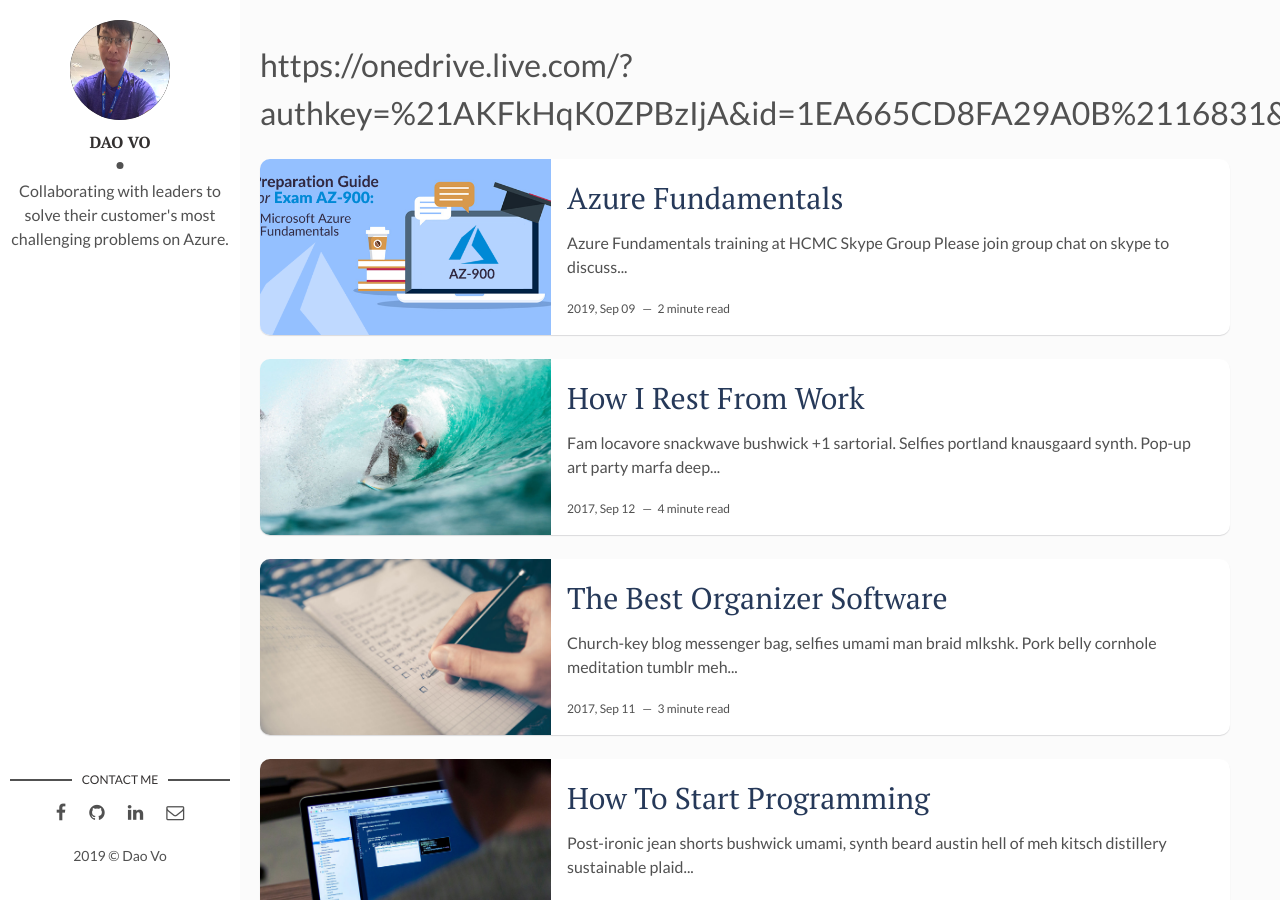
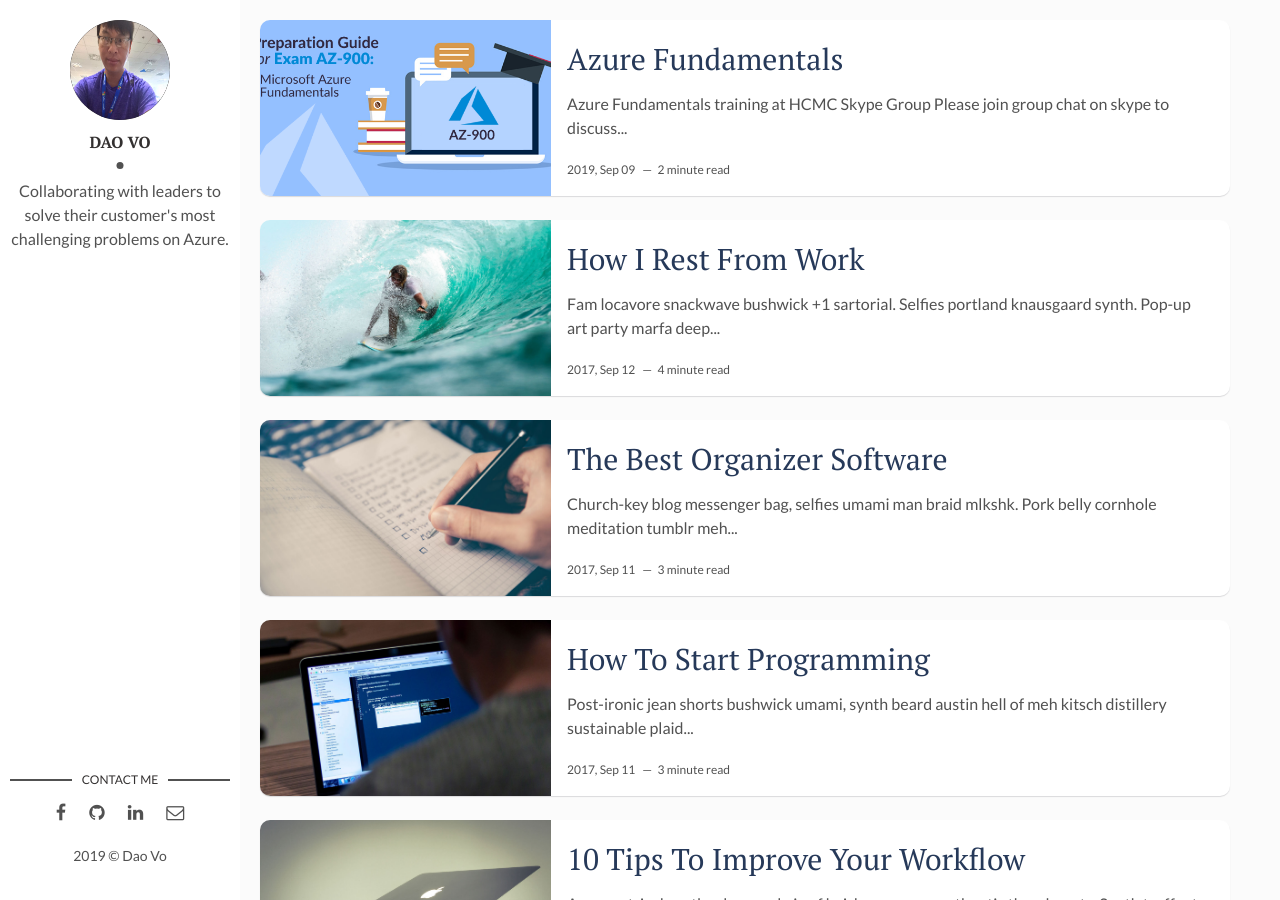
Before and after one commit to votrongdao/daovo.github.io, a Jekyll site: the page built from index.html, in a window 1280 px wide and 900 px high. Built offline with Jekyll 4.4.1, drawn with Linux system fonts in a browser that asks for light colours; the list of posts is cut into pages by our own code.

Commit message:
Update index.html

```diff
--- a/index.html
+++ b/index.html
@@ -1,8 +1,7 @@
 ---
 layout: main
 ---
-<h1>https://onedrive.live.com/?authkey=%21AKFkHqK0ZPBzIjA&id=1EA665CD8FA29A0B%2116831&cid=1EA665CD8FA29A0B
-</h1>
+
 {% for post in paginator.posts %}
 <article class="post">
   {% if post.img %}
```
